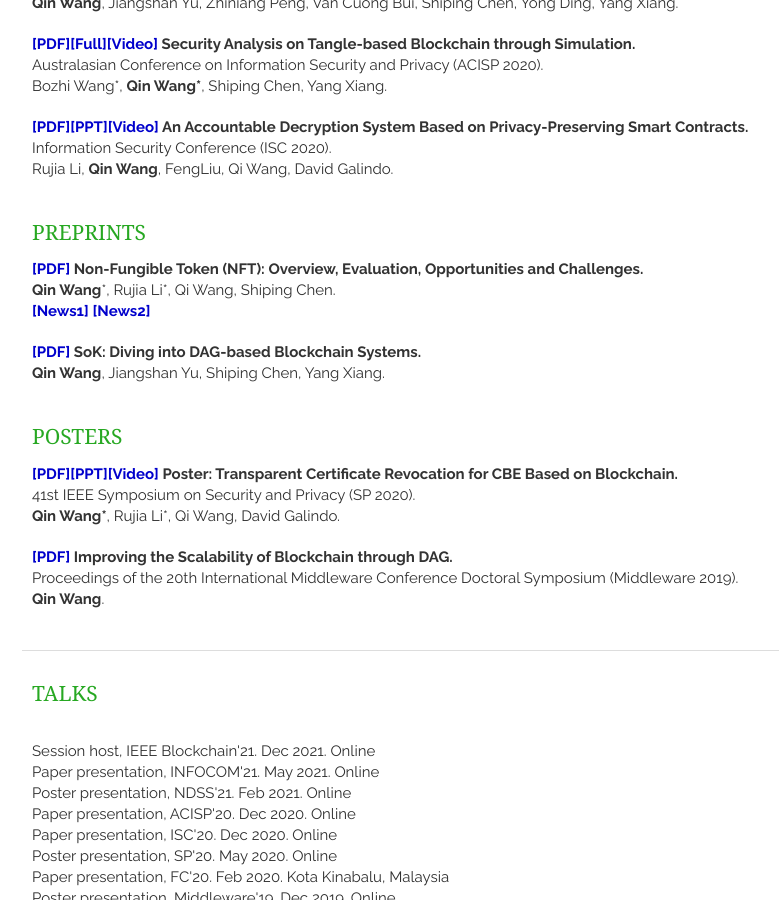
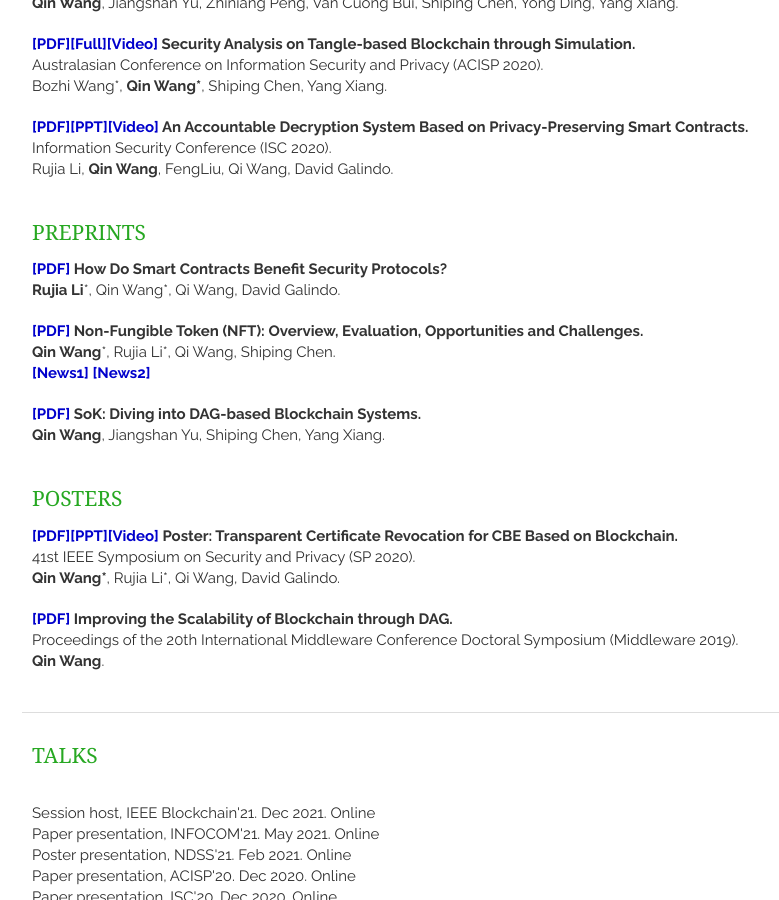
Before and after one commit to AaronWang-git/qinwang-git.github.io, a Jekyll site: the page built from index.html, in a window 1280 px wide and 900 px high, scrolled down 923 px. Shown: the whole window, without its empty margins (328-1107 px from the left). Built offline with Jekyll 4.4.1, drawn with Linux system fonts in a browser that asks for light colours; nearby versions of some CDN libraries; a script that is not in the unit is left out; the list of posts is cut into pages by our own code.

Commit message:
Update publications.html

```diff
--- a/_includes/publications.html
+++ b/_includes/publications.html
@@ -78,6 +78,14 @@
 
     <article>
         <header>
+            <strong><a href = "https://arxiv.org/pdf/2202.08699.pdf" target="_blank">[PDF]</a> How Do Smart Contracts Benefit Security Protocols? </strong>
+            <br><strong>Rujia Li</strong><sup>*</sup>, Qin Wang<sup>*</sup>, Qi Wang, David Galindo.
+       </header>
+    </article>
+
+
+    <article>
+        <header>
             <strong><a href = "https://arxiv.org/pdf/2105.07447.pdf" target="_blank">[PDF]</a> Non-Fungible Token (NFT): Overview, Evaluation, Opportunities and Challenges. </strong>
             <br><strong>Qin Wang</strong><sup>*</sup>, Rujia Li<sup>*</sup>, Qi Wang, Shiping Chen.
             <br><strong><a href = "https://www.downes.ca/post/72512" target="_blank">[News1]</a></strong>
```
